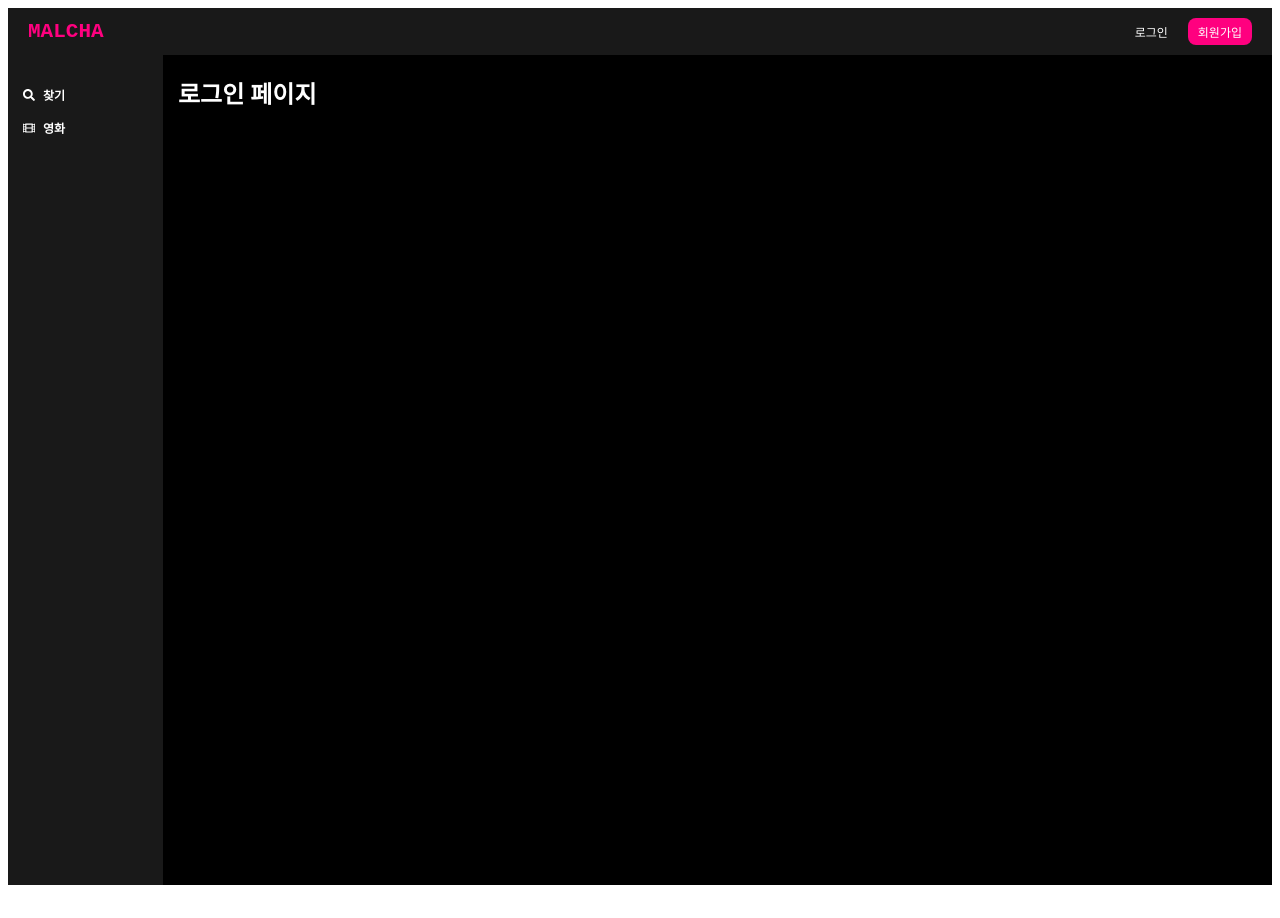
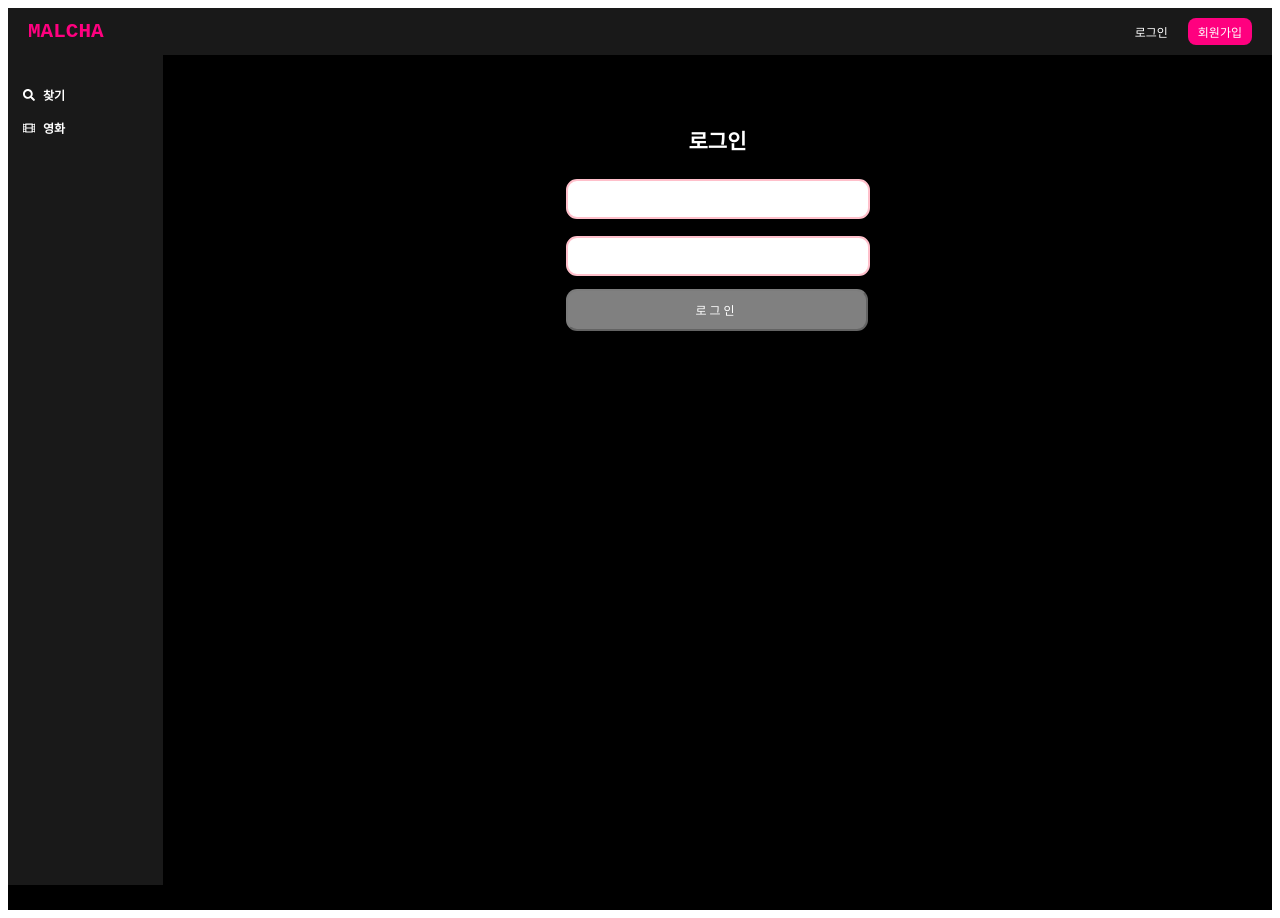
Before and after one commit to GraceMJE/Developing_Over-the-Top_WebSite, a React (Vite) app in the folder Movie_WebSite_MALCHA/: page /Login in a window 1280 px wide. Before the commit the page ends 893 px from the top, so only its background shows below. Built offline with nearby package versions, Linux system fonts and the light colour scheme.

Commit message:
로그인 창 기능 구현 :)

```diff
--- a/Movie_WebSite_MALCHA/package.json
+++ b/Movie_WebSite_MALCHA/package.json
@@ -10,12 +10,15 @@
     "preview": "vite preview"
   },
   "dependencies": {
+    "@hookform/resolvers": "^3.9.0",
     "react": "^18.3.1",
     "react-dom": "^18.3.1",
+    "react-hook-form": "^7.53.1",
     "react-icons": "^5.3.0",
     "react-native-svg": "^15.8.0",
     "react-router-dom": "^6.27.0",
-    "styled-components": "^6.1.13"
+    "styled-components": "^6.1.13",
+    "yup": "^1.4.0"
   },
   "devDependencies": {
     "@eslint/js": "^9.13.0",
--- a/Movie_WebSite_MALCHA/src/pages/Login.jsx
+++ b/Movie_WebSite_MALCHA/src/pages/Login.jsx
@@ -1,7 +1,96 @@
 import React from 'react';
+import {useForm} from 'react-hook-form';
+import * as yup from 'yup';
+import { yupResolver } from '@hookform/resolvers/yup';
+import styled from 'styled-components';
+
+
+const LoginContainer = styled.div`
+    display: flex;
+    flex-direction: column;
+    align-items: center;
+    // justify-content: center; - 수직(위아래)중앙
+    margin-top: 5%;
+    height: 100vh;
+`;
+
+const LoginTitle = styled.h1`
+    margin-bottom: 18px;
+    font-family: monospace;
+    color: white;
+    font-size: 21px;
+    text-align: center;
+`
+
+const LoginBox = styled.input`
+    width: 280px;
+    height: 16px;
+    border-radius: 11px;
+    border: 2px solid pink;
+    padding: 10px;
+    margin: 6px 0;
+    font-size: 12px;
+    font-family: monospace;
+`
+
+const LoginButton = styled.button`
+    width: 302px;
+    height: 42px;
+    border-radius: 11px;
+
+    // 로그인 입력칸 조건 충분하지 않을 경우 버튼 색상 GREY로 설정
+    background-color: ${({ disabled }) => (disabled ? 'gray':'#FF007F')};
+    // & 버튼 비활성화
+    cursor: ${({ disabled }) => (disabled ? 'not-allowed':'pointer')};
+
+    text-align: center;
+    font-size: 12px;
+    font-family: monospace;
+    letter-spacing: 3px;
+    margin-top: 2.7px;
+    color: white;
+`
+
+const ErrorMessage = styled.p`
+    color: red;
+    font-family: monospace;
+    font-size: 11px;
+    margin:0;
+    margin-left: 3px;
+    margin-bottom: 5px;
+`
 
 const Login = () => {
-    return <h2 style={{ color: 'white', marginLeft: '15px' }}>로그인 페이지</h2>;
+    const schema = yup.object().shape({
+        email: yup.string().email().required('이메일을 입력해주세요.'),
+        password: yup.string().min(8, '비밀번호는 8자 이상입니다').max(16, '비밀번호는 16자 이하입니다').required(),
+    })
+
+    const {register, handleSubmit, formState: {errors, isValid}} = useForm({
+        resolver: yupResolver(schema),
+        mode: 'onChange', // 입력 필드의 변화에 따라 유효성을 체크합니다.
+        criteriaMode: 'all', // 모든 에러 메시지를 표시합니다.
+    });
+
+    const onSubmit = (data) => {
+        console.log('폼 데이터 제출')
+        console.log(data);
+    }
+
+    return (
+        <>
+            <LoginContainer>
+                <form onSubmit = {handleSubmit(onSubmit)}>
+                    <LoginTitle>로그인</LoginTitle>
+                    <LoginBox input type={'email'} {...register("email")}/>
+                    <ErrorMessage style={{color: 'red'}}>{errors.email?.message}</ErrorMessage>
+                    <LoginBox type={'password'} {...register("password")}/>
+                    <ErrorMessage style={{color: 'red'}}>{errors.password?.message}</ErrorMessage>
+                    <LoginButton type='submit' disabled={!isValid}>로그인</LoginButton>
+                </form>
+            </LoginContainer>
+        </>
+    );
 };
 
 export default Login;
--- a/Movie_WebSite_MALCHA/src/pages/MovieDescription.jsx
+++ b/Movie_WebSite_MALCHA/src/pages/MovieDescription.jsx
@@ -149,7 +149,7 @@ const MovieDescription = () => {
     useEffect(() => {
         const fetchMovieDetails = async () => {
             try {
-                // 🩷☁️ credit 추가 ☁️🩷
+                // 🩷☁️ credit 추가(&append_to_response=credits) ☁️🩷
                 const response = await axios.get(`https://api.themoviedb.org/3/movie/${movieId}?api_key=${myAPIkey}&language=ko-KR&append_to_response=credits`);
                 if (!response.data || !response.data.title) {
                     throw new Error("유효한 영화 정보를 찾을 수 없습니다.");
```
Also changed, not shown: 1 other file (tests, documents, lock files or other folders).
